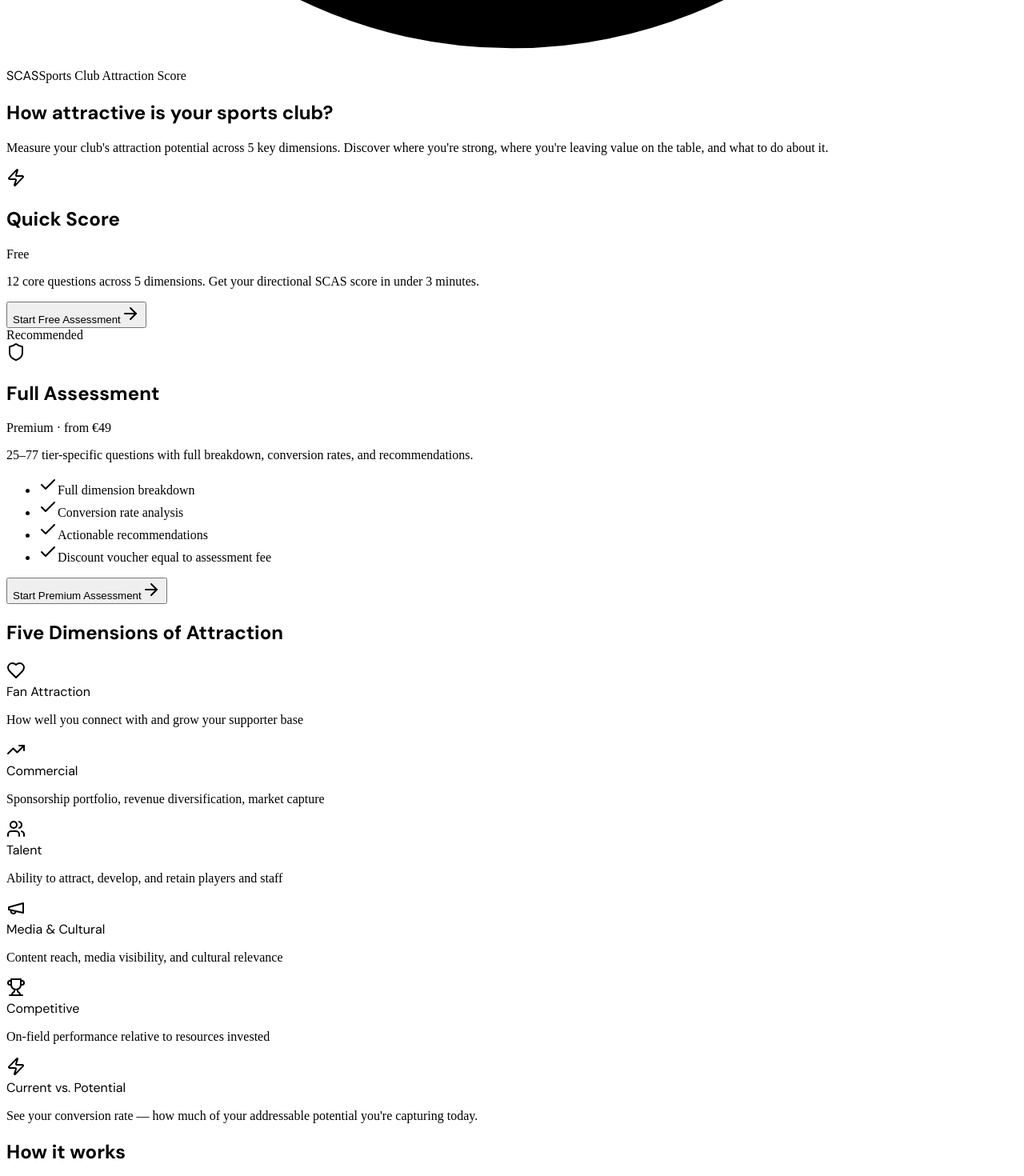
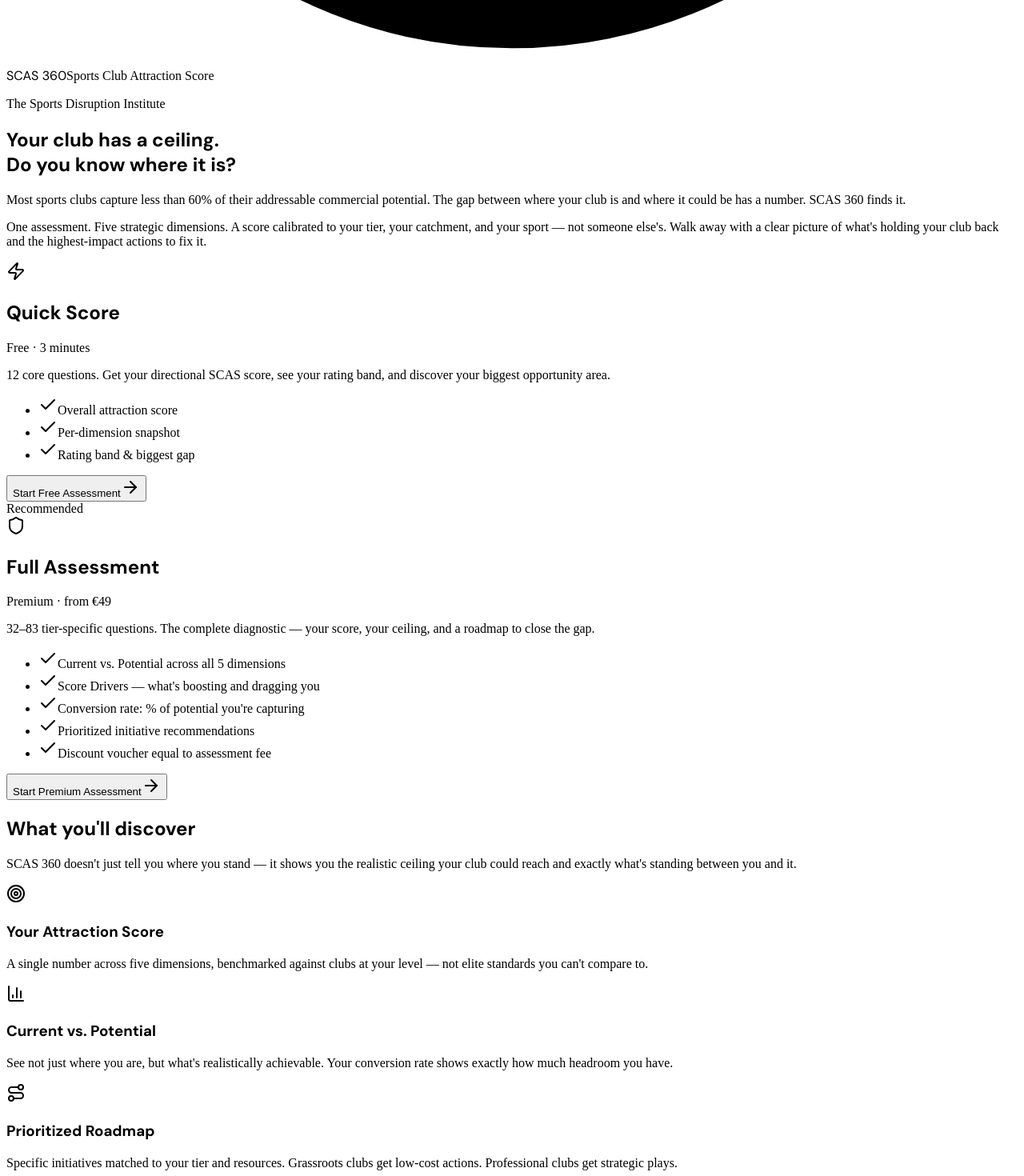
Before and after one commit to nilo3000/scas-tool, a React (Vite) app in the folder client/: page /#/ in a window 1280 px wide. Shown: the part 1200-2670 px from the top of the page at 80% size. Built offline with nearby package versions, Linux system fonts and the light colour scheme; a web font is replaced by a local one.

Commit message:
feat: complete landing page redesign with marketing messaging

```diff
--- a/client/src/pages/landing.tsx
+++ b/client/src/pages/landing.tsx
@@ -1,13 +1,13 @@
 import { Link } from "wouter";
-import { Heart, TrendingUp, Users, Megaphone, Trophy, ArrowRight, Zap, Shield, Check } from "lucide-react";
+import { Heart, TrendingUp, Users, Megaphone, Trophy, ArrowRight, Zap, Shield, Check, Target, BarChart3, Route } from "lucide-react";
 import { Button } from "@/components/ui/button";
 
 const dimensions = [
-  { icon: Heart, label: "Fan Attraction", desc: "How well you connect with and grow your supporter base" },
-  { icon: TrendingUp, label: "Commercial", desc: "Sponsorship portfolio, revenue diversification, market capture" },
-  { icon: Users, label: "Talent", desc: "Ability to attract, develop, and retain players and staff" },
-  { icon: Megaphone, label: "Media & Cultural", desc: "Content reach, media visibility, and cultural relevance" },
-  { icon: Trophy, label: "Competitive", desc: "On-field performance relative to resources invested" },
+  { icon: Heart, label: "Fan Attraction", desc: "Community engagement, fan database, matchday experience, supporter growth" },
+  { icon: TrendingUp, label: "Commercial", desc: "Sponsorship portfolio, revenue diversification, digital monetization" },
+  { icon: Users, label: "Talent", desc: "Player recruitment, coaching quality, academy pathways, retention" },
+  { icon: Megaphone, label: "Media & Cultural", desc: "Content output, media visibility, brand consistency, cultural relevance" },
+  { icon: Trophy, label: "Competitive", desc: "On-field performance efficiency, analytics maturity, strategic alignment" },
 ];
 
 function ScasLogo() {
@@ -28,7 +28,7 @@
         <div className="max-w-5xl mx-auto px-6 py-4 flex items-center gap-3">
           <ScasLogo />
           <div>
-            <span className="font-display font-bold text-base tracking-tight">SCAS</span>
+            <span className="font-display font-bold text-base tracking-tight">SCAS 360</span>
             <span className="text-xs text-muted-foreground ml-2 hidden sm:inline">Sports Club Attraction Score</span>
           </div>
         </div>
@@ -37,13 +37,18 @@
       {/* Hero */}
       <section className="max-w-5xl mx-auto px-6 pt-16 pb-12 md:pt-24 md:pb-16">
         <div className="max-w-3xl">
-          <h1 className="font-display font-bold text-xl md:text-2xl leading-tight tracking-tight mb-4">
-            How attractive is your sports club?
+          <p className="text-xs font-semibold text-primary tracking-wider uppercase mb-4">The Sports Disruption Institute</p>
+          <h1 className="font-display font-bold text-2xl md:text-3xl leading-tight tracking-tight mb-5">
+            Your club has a ceiling.<br />Do you know where it is?
           </h1>
-          <p className="text-base text-muted-foreground leading-relaxed mb-10 max-w-lg">
-            Measure your club's attraction potential across 5 key dimensions.
-            Discover where you're strong, where you're leaving value on the table,
-            and what to do about it.
+          <p className="text-base text-muted-foreground leading-relaxed mb-4 max-w-xl">
+            Most sports clubs capture less than 60% of their addressable commercial potential.
+            The gap between where your club is and where it could be has a number. SCAS 360 finds it.
+          </p>
+          <p className="text-sm text-muted-foreground/80 leading-relaxed mb-10 max-w-xl">
+            One assessment. Five strategic dimensions. A score calibrated to your tier, your catchment,
+            and your sport — not someone else's. Walk away with a clear picture of what's holding your
+            club back and the highest-impact actions to fix it.
           </p>
 
           {/* Two-path CTA cards */}
@@ -56,12 +61,24 @@
                 </div>
                 <div>
                   <h2 className="font-display font-bold text-base">Quick Score</h2>
-                  <span className="text-xs font-medium text-muted-foreground">Free</span>
+                  <span className="text-xs font-medium text-muted-foreground">Free &middot; 3 minutes</span>
                 </div>
               </div>
-              <p className="text-sm text-muted-foreground leading-relaxed mb-6 flex-1">
-                12 core questions across 5 dimensions. Get your directional SCAS score in under 3 minutes.
+              <p className="text-sm text-muted-foreground leading-relaxed mb-4">
+                12 core questions. Get your directional SCAS score, see your rating band, and discover your biggest opportunity area.
               </p>
+              <ul className="space-y-1.5 mb-6 flex-1">
+                {[
+                  "Overall attraction score",
+                  "Per-dimension snapshot",
+                  "Rating band & biggest gap",
+                ].map((item) => (
+                  <li key={item} className="flex items-center gap-2 text-xs text-muted-foreground">
+                    <Check className="w-3.5 h-3.5 text-muted-foreground/50 flex-shrink-0" />
+                    <span>{item}</span>
+                  </li>
+                ))}
+              </ul>
               <Link href="/assess?mode=free">
                 <Button variant="secondary" className="w-full gap-2" data-testid="button-start-free">
                   Start Free Assessment
@@ -81,17 +98,18 @@
                 </div>
                 <div>
                   <h2 className="font-display font-bold text-base">Full Assessment</h2>
-                  <span className="text-xs font-medium text-primary">Premium · from €49</span>
+                  <span className="text-xs font-medium text-primary">Premium &middot; from &euro;49</span>
                 </div>
               </div>
               <p className="text-sm text-muted-foreground leading-relaxed mb-3">
-                25–77 tier-specific questions with full breakdown, conversion rates, and recommendations.
+                32&ndash;83 tier-specific questions. The complete diagnostic — your score, your ceiling, and a roadmap to close the gap.
               </p>
               <ul className="space-y-1.5 mb-6 flex-1">
                 {[
-                  "Full dimension breakdown",
-                  "Conversion rate analysis",
-                  "Actionable recommendations",
+                  "Current vs. Potential across all 5 dimensions",
+                  "Score Drivers — what's boosting and dragging you",
+                  "Conversion rate: % of potential you're capturing",
+                  "Prioritized initiative recommendations",
                   "Discount voucher equal to assessment fee",
                 ].map((item) => (
                   <li key={item} className="flex items-center gap-2 text-xs text-muted-foreground">
@@ -111,8 +129,35 @@
         </div>
       </section>
 
+      {/* What you get */}
+      <section className="border-t border-border/50">
+        <div className="max-w-5xl mx-auto px-6 py-12">
+          <h2 className="font-display font-semibold text-lg mb-2">What you'll discover</h2>
+          <p className="text-sm text-muted-foreground mb-8 max-w-lg">
+            SCAS 360 doesn't just tell you where you stand — it shows you the realistic ceiling your club could reach and exactly what's standing between you and it.
+          </p>
+          <div className="grid grid-cols-1 md:grid-cols-3 gap-6">
+            {[
+              { icon: Target, title: "Your Attraction Score", desc: "A single number across five dimensions, benchmarked against clubs at your level — not elite standards you can't compare to." },
+              { icon: BarChart3, title: "Current vs. Potential", desc: "See not just where you are, but what's realistically achievable. Your conversion rate shows exactly how much headroom you have." },
+              { icon: Route, title: "Prioritized Roadmap", desc: "Specific initiatives matched to your tier and resources. Grassroots clubs get low-cost actions. Professional clubs get strategic plays." },
+            ].map((item) => (
+              <div key={item.title} className="flex gap-4">
+                <div className="flex-shrink-0 w-9 h-9 flex items-center justify-center rounded-md bg-primary/10">
+                  <item.icon className="w-4.5 h-4.5 text-primary" />
+                </div>
+                <div>
+                  <h3 className="font-display font-semibold text-sm mb-1">{item.title}</h3>
+                  <p className="text-xs text-muted-foreground leading-relaxed">{item.desc}</p>
+                </div>
+              </div>
+            ))}
+          </div>
+        </div>
+      </section>
+
       {/* Dimensions */}
-      <section className="max-w-5xl mx-auto px-6 pb-16">
+      <section className="max-w-5xl mx-auto px-6 pb-12">
         <h2 className="font-display font-semibold text-lg mb-6">Five Dimensions of Attraction</h2>
         <div className="grid grid-cols-1 sm:grid-cols-2 lg:grid-cols-3 gap-4">
           {dimensions.map((dim) => (
@@ -124,23 +169,21 @@
                 <dim.icon className="w-4.5 h-4.5 text-primary" />
               </div>
               <div className="min-w-0">
-                <div className="flex items-center gap-2 mb-1">
-                  <span className="font-display font-semibold text-sm">{dim.label}</span>
-                </div>
-                <p className="text-xs text-muted-foreground leading-relaxed">{dim.desc}</p>
+                <span className="font-display font-semibold text-sm">{dim.label}</span>
+                <p className="text-xs text-muted-foreground leading-relaxed mt-1">{dim.desc}</p>
               </div>
             </div>
           ))}
 
-          {/* Summary card */}
+          {/* Calibrated card */}
           <div className="flex gap-4 p-4 rounded-md bg-primary/5 border border-primary/10">
             <div className="flex-shrink-0 w-9 h-9 flex items-center justify-center rounded-md bg-primary/15">
               <Zap className="w-4.5 h-4.5 text-primary" />
             </div>
             <div className="min-w-0">
-              <span className="font-display font-semibold text-sm">Current vs. Potential</span>
+              <span className="font-display font-semibold text-sm">Calibrated for Your Level</span>
               <p className="text-xs text-muted-foreground leading-relaxed mt-1">
-                See your conversion rate — how much of your addressable potential you're capturing today.
+                A grassroots club is benchmarked against grassroots peers — never against elite standards. Every score reflects what's realistically achievable at your tier.
               </p>
             </div>
           </div>
@@ -153,9 +196,9 @@
           <h2 className="font-display font-semibold text-lg mb-6">How it works</h2>
           <div className="grid grid-cols-1 md:grid-cols-3 gap-6">
             {[
-              { step: "01", title: "Choose your path", desc: "Quick 12-question free score or comprehensive premium assessment with 25–77 questions." },
-              { step: "02", title: "Get your SCAS score", desc: "Achieved score, potential ceiling, and conversion rate across all dimensions." },
-              { step: "03", title: "Unlock recommendations", desc: "Specific initiative archetypes to close your biggest attraction gaps." },
+              { step: "01", title: "Choose your path", desc: "Free Quick Score in 3 minutes or the full Premium Assessment (30–90 min depending on tier)." },
+              { step: "02", title: "Get your SCAS score", desc: "Achieved score, potential ceiling, and conversion rate — all calibrated to your tier, catchment, and sport." },
+              { step: "03", title: "Act on the roadmap", desc: "Prioritized initiatives matched to your resources and stage. Every recommendation is actionable from day one." },
             ].map((item) => (
               <div key={item.step} className="flex gap-4">
                 <span className="font-display font-bold text-lg text-primary/30">{item.step}</span>
@@ -165,6 +208,21 @@
                 </div>
               </div>
             ))}
+          </div>
+        </div>
+      </section>
+
+      {/* Social proof / credibility */}
+      <section className="border-t border-border/50">
+        <div className="max-w-5xl mx-auto px-6 py-12">
+          <div className="max-w-2xl mx-auto text-center">
+            <p className="text-sm text-muted-foreground leading-relaxed italic mb-4">
+              "We built SCAS 360 because we kept having the same conversation with clubs at every level — they knew they were underperforming,
+              but had no systematic way to see exactly where or by how much."
+            </p>
+            <p className="text-xs text-muted-foreground/70">
+              The Sports Disruption Institute — built on years of work with top sports organizations worldwide
+            </p>
           </div>
         </div>
       </section>
```
